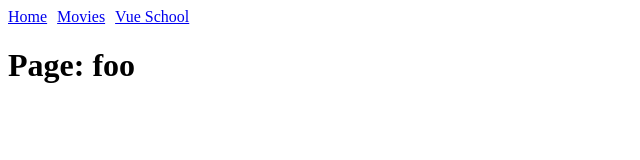
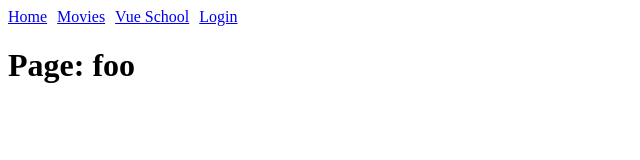
Before and after one commit to regislopeseso/nuxt-app, a Nuxt app: page / in a window 1280 px wide. Shown: the top 160 px of the page, without its empty margins (0-640 px from the left). Built offline with nearby package versions, Linux system fonts and the light colour scheme.

Commit message:
Global State Management with useState

```diff
--- /dev/null
+++ b/app/composables/useIsLoggedIn.ts
@@ -0,0 +1,2 @@
+export const useIsLoggedIn = () =>
+  useState<boolean>("isLoggedIn", () => false);
--- a/app/layouts/default.vue
+++ b/app/layouts/default.vue
@@ -1,13 +1,32 @@
+<script setup>
+  const isLoggedIn = useIsLoggedIn();
+</script>
 <template>
   <div>
     <nav style="display: flex; gap: 10px">
       <NuxtLink to="/">Home</NuxtLink>
+
       <NuxtLink to="/movies">Movies</NuxtLink>
+
       <NuxtLink
         to="https://vueschool.io"
         target="_"
         >Vue School</NuxtLink
       >
+
+      <NuxtLink
+        v-if="!isLoggedIn"
+        to="/login"
+        >Login</NuxtLink
+      >
+
+      <a
+        v-else
+        @click.prevent="isLoggedIn = false"
+        href="#"
+        to="/login"
+        >Logout Test</a
+      >
     </nav>
     <slot></slot>
   </div>
--- a/app/pages/login.vue
+++ b/app/pages/login.vue
@@ -1,22 +1,32 @@
 <script setup>
+  const isLoggedIn = useIsLoggedIn();
+
   definePageMeta({
     layout: "plain",
   });
+
+  function login() {
+    isLoggedIn.value = true;
+    useRouter().push("/");
+  }
 </script>
 
 <template>
-  <form>
+  <form @submit.prevent="login">
     <h1>Login</h1>
     <label for="username">Username </label>
     <input
       type="text"
       id="username"
     />
-    <label for="password">Password </label>
-    <input
-      type="password"
-      id="password"
-    />
+    <label for="password"
+      >Password
+      <input
+        type="password"
+        id="password"
+      />
+    </label>
+    <button>LOGIN</button>
   </form>
 </template>
 
--- a/nuxt.config.ts
+++ b/nuxt.config.ts
@@ -1,5 +1,11 @@
 // https://nuxt.com/docs/api/configuration/nuxt-config
 export default defineNuxtConfig({
   compatibilityDate: '2025-07-15',
-  devtools: { enabled: true }
+  devtools: {
+    enabled: true,
+
+    timeline: {
+      enabled: true
+    }
+  }
 })
```
